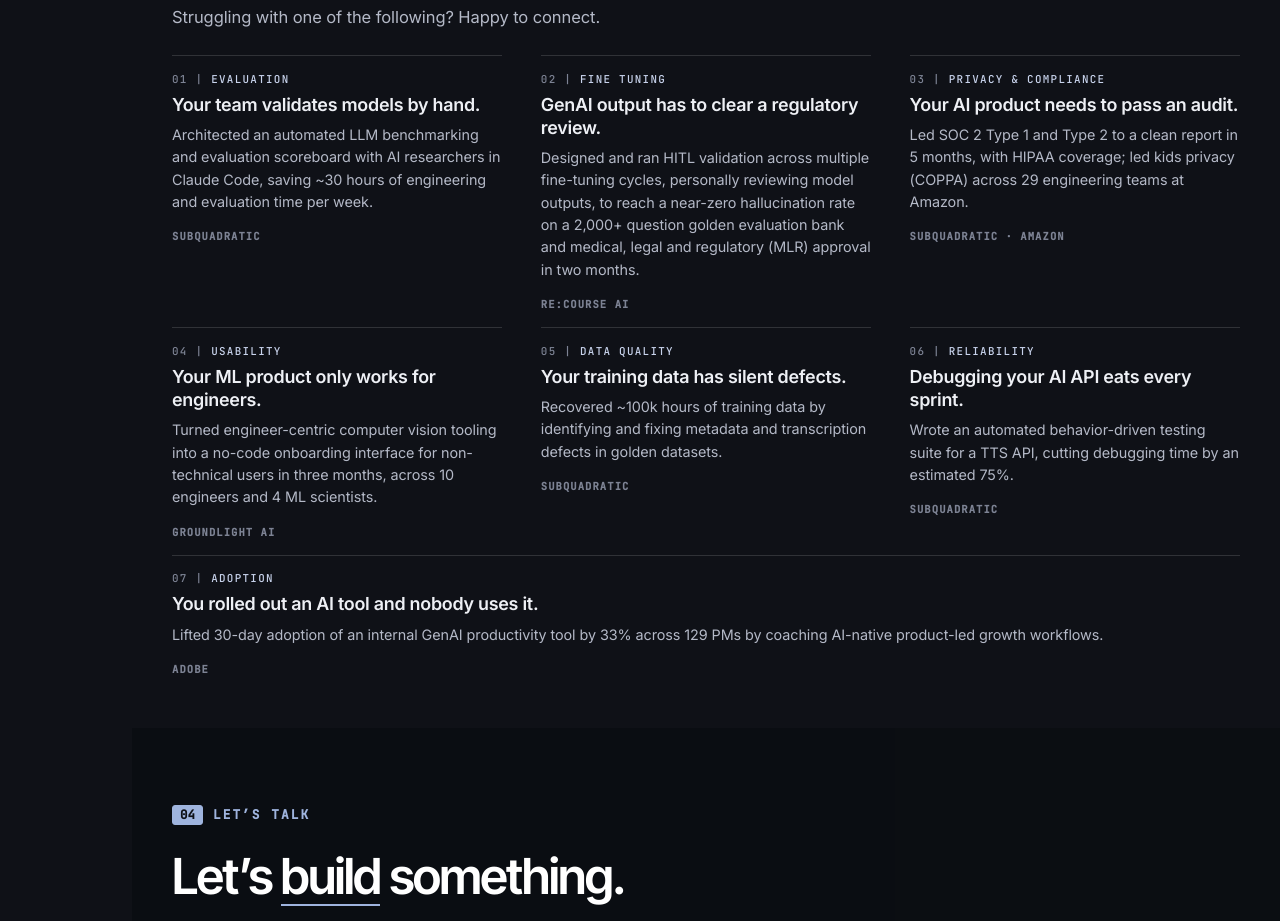
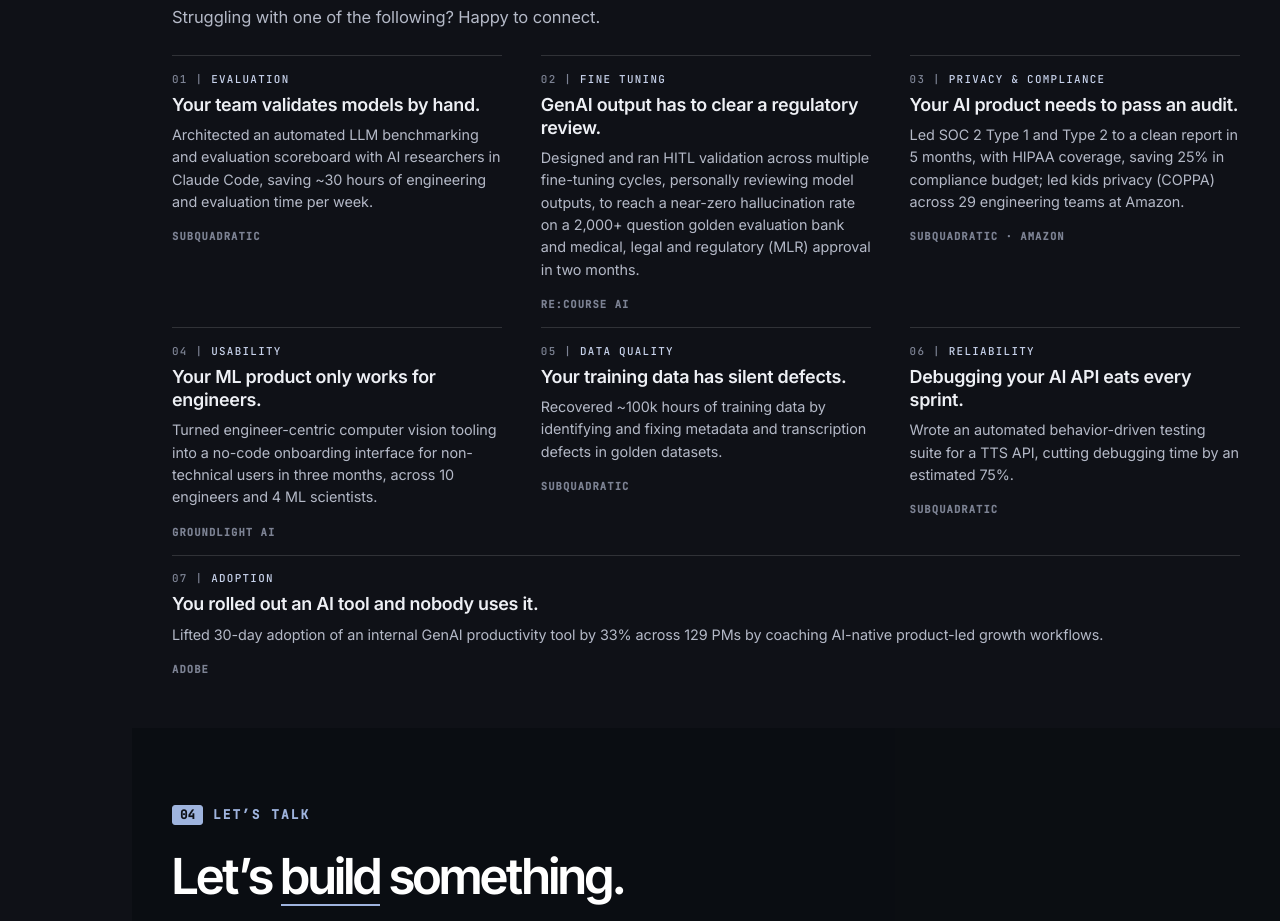
Before and after one commit to meg-aldea/buildwithmeg, a plain HTML site: page ai/index.html in a window 1280 px wide. Shown: the part 2556-3477 px from the top of the page. Drawn offline with Linux system fonts and the light colour scheme; animation ran at ten frames a second.

Commit message:
AI page: add 25% compliance budget savings to privacy card
Co-Authored-By: Claude Opus 5.5 <noreply@anthropic.com>

```diff
--- a/ai/index.html
+++ b/ai/index.html
@@ -174,7 +174,7 @@
         </article>
         <article class="problem reveal">
           <div class="pain"><span><span class="cat">Privacy &amp; compliance</span>Your AI product needs to pass an audit.</span></div>
-          <div class="fix"><strong>What I did</strong><p>Led SOC 2 Type 1 and Type 2 to a clean report in 5 months, with HIPAA coverage; led kids privacy (COPPA) across 29 engineering teams at Amazon.</p><span class="co">Subquadratic &middot; Amazon</span></div>
+          <div class="fix"><strong>What I did</strong><p>Led SOC 2 Type 1 and Type 2 to a clean report in 5 months, with HIPAA coverage, saving 25% in compliance budget; led kids privacy (COPPA) across 29 engineering teams at Amazon.</p><span class="co">Subquadratic &middot; Amazon</span></div>
         </article>
         <article class="problem reveal d1">
           <div class="pain"><span><span class="cat">Usability</span>Your ML product only works for engineers.</span></div>
```
